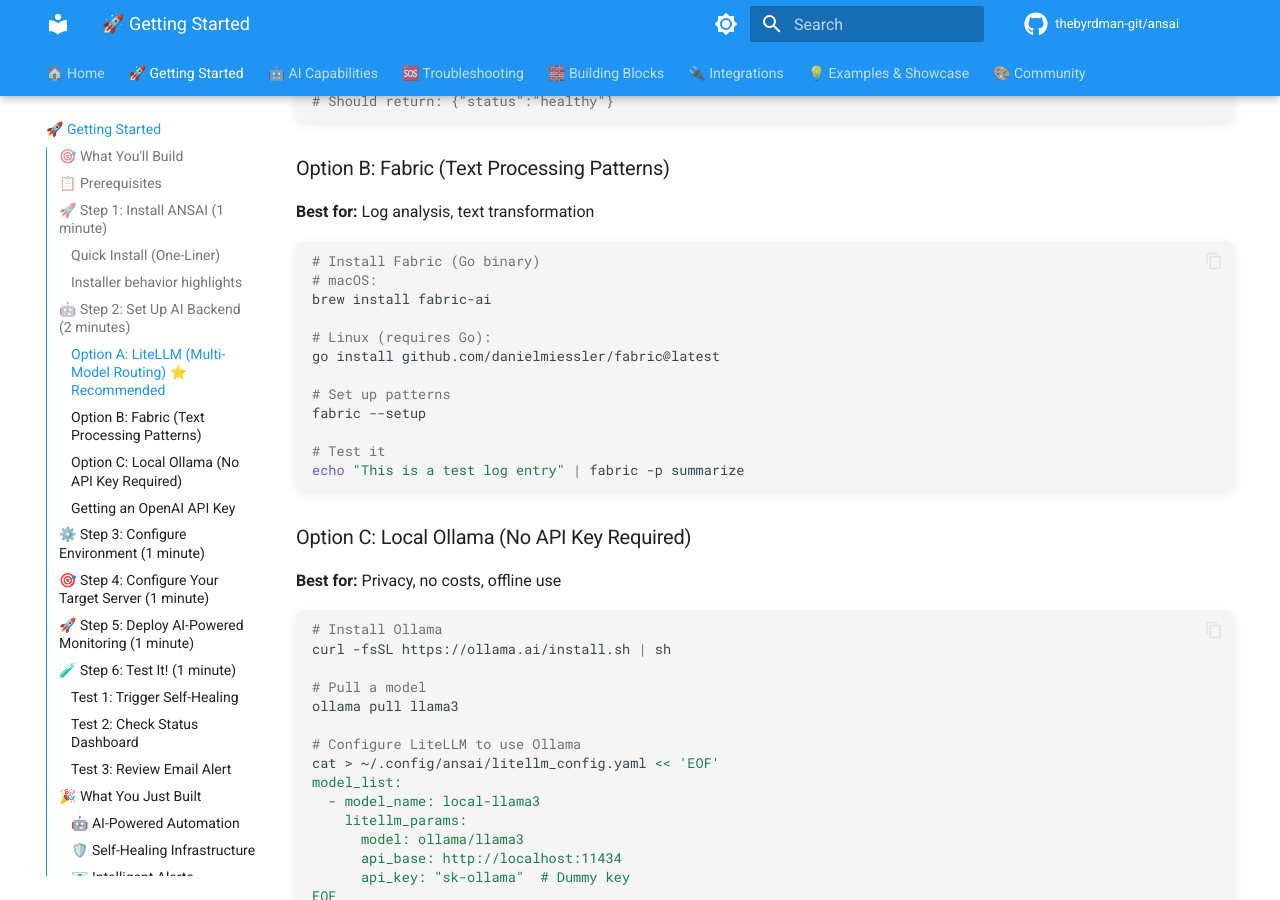
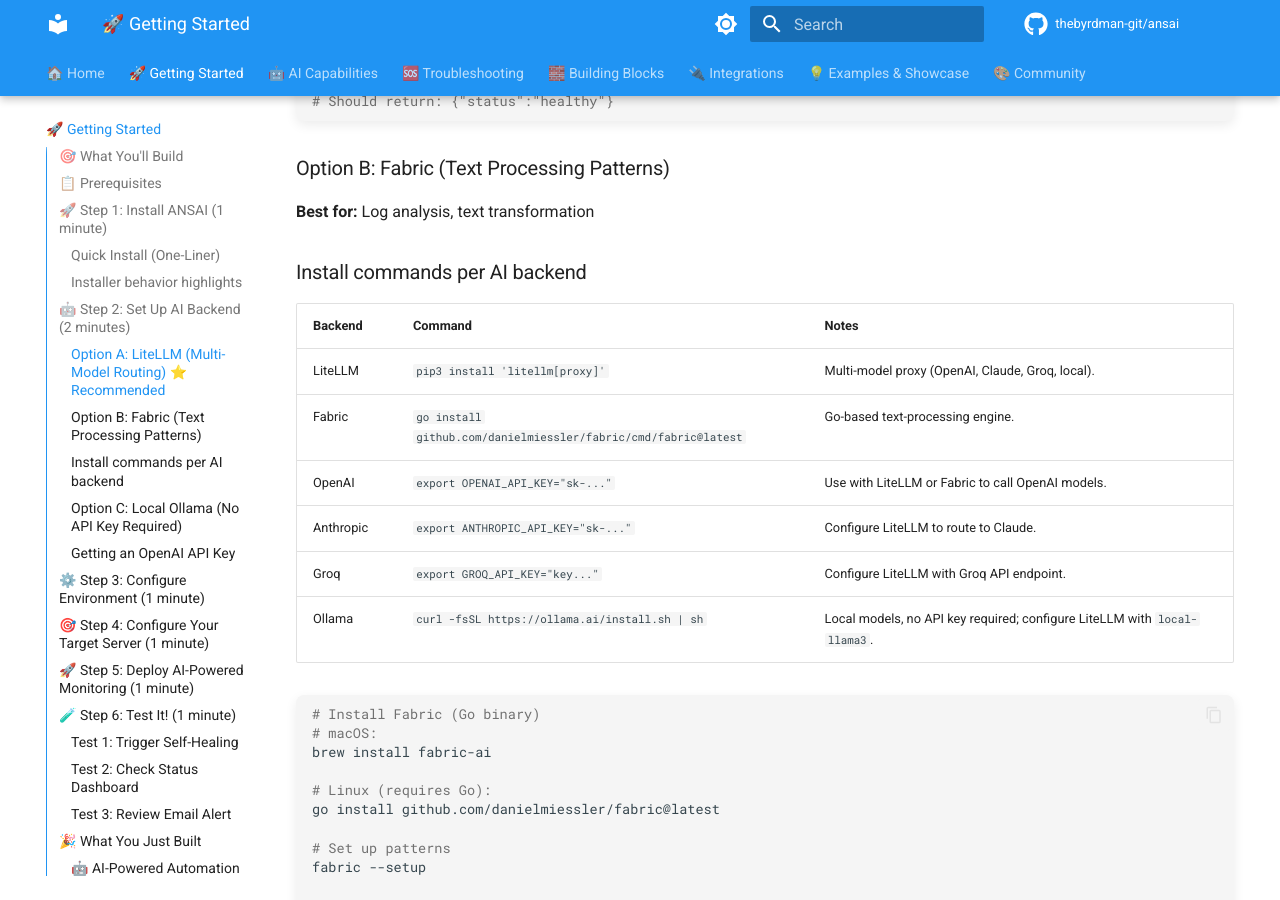
Before and after one commit to thebyrdman-git/ansai, an MkDocs documentation site: the page built from docs/GETTING_STARTED.md, in a window 1280 px wide and 900 px high, scrolled down 2699 px. Built offline with MkDocs 1.6.1 and Material for MkDocs 9.7.7, drawn with Linux system fonts in a browser that asks for light colours; comment, search, counter and statistics services are not loaded.

Commit message:
docs: note Ollama no-api-key install option

````diff
--- a/docs/GETTING_STARTED.md
+++ b/docs/GETTING_STARTED.md
@@ -109,6 +109,17 @@
 ### Option B: Fabric (Text Processing Patterns)
 
 **Best for:** Log analysis, text transformation
+### Install commands per AI backend
+
+| Backend | Command | Notes |
+| --- | --- | --- |
+| LiteLLM | `pip3 install 'litellm[proxy]'` | Multi-model proxy (OpenAI, Claude, Groq, local). |
+| Fabric | `go install github.com/danielmiessler/fabric/cmd/fabric@latest` | Go-based text-processing engine. |
+| OpenAI | `export OPENAI_API_KEY="sk-..."` | Use with LiteLLM or Fabric to call OpenAI models. |
+| Anthropic | `export ANTHROPIC_API_KEY="sk-..."` | Configure LiteLLM to route to Claude. |
+| Groq | `export GROQ_API_KEY="key..."` | Configure LiteLLM with Groq API endpoint. |
+| Ollama | `curl -fsSL https://ollama.ai/install.sh | sh` | Local models, no API key required; configure LiteLLM with `local-llama3`. |
+
 
 ```bash
 # Install Fabric (Go binary)
````
Also changed, not shown: README.md (+1 -0 lines).
